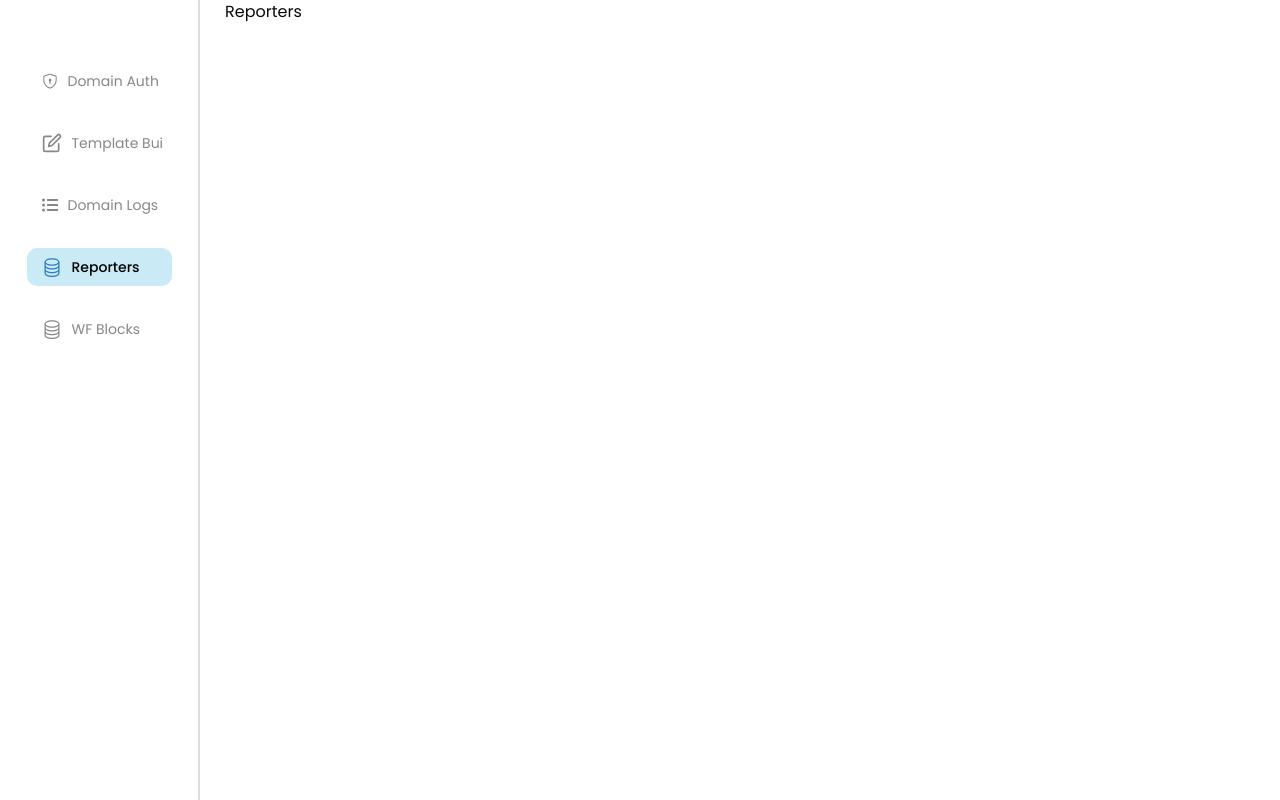
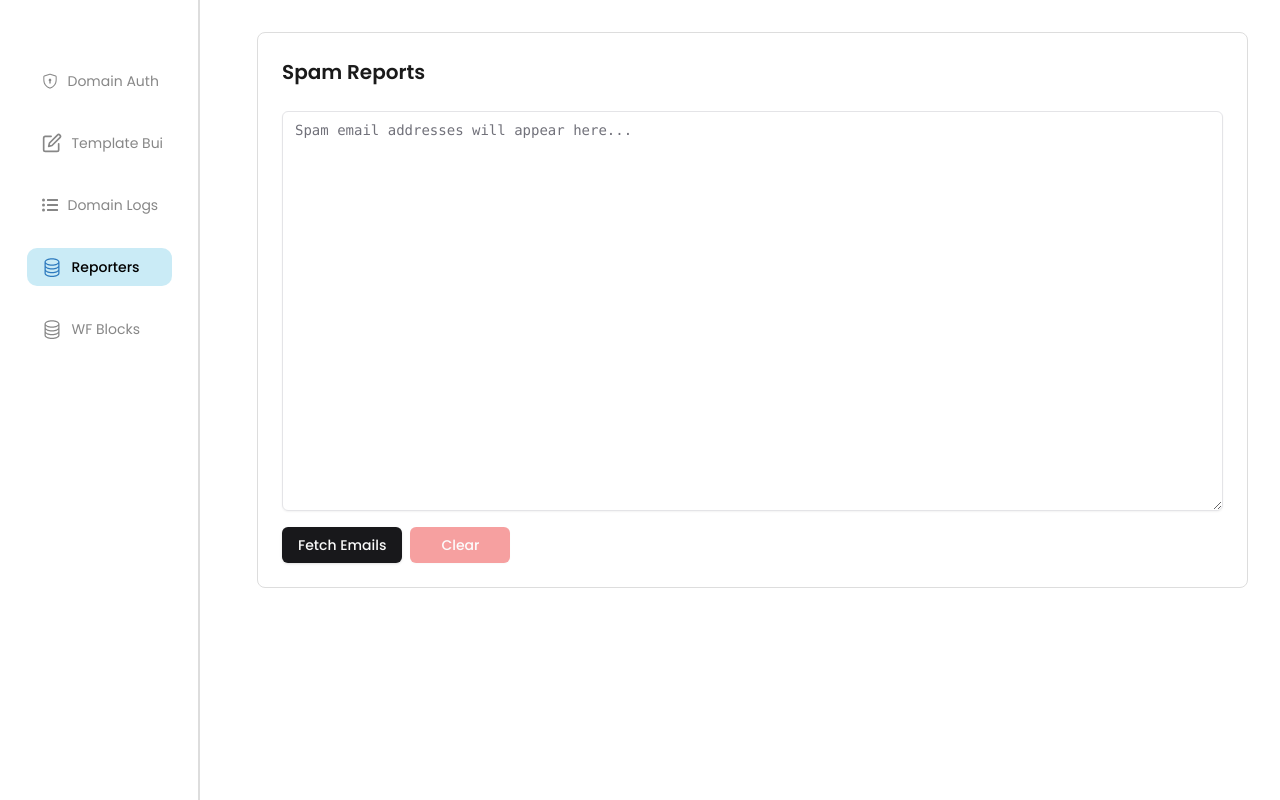
Before and after one commit to malikabdul777/sendgrid_reporting_dashboard, a React (Vite) app: page /spam-reporters in a window 1280 px wide. Built offline with nearby package versions, Linux system fonts and the light colour scheme.

Commit message:
Add Spam report Page

```diff
--- a/package.json
+++ b/package.json
@@ -13,6 +13,7 @@
     "@hookform/resolvers": "^3.3.4",
     "@radix-ui/react-accordion": "^1.2.1",
     "@radix-ui/react-checkbox": "^1.1.2",
+    "@radix-ui/react-dialog": "^1.1.6",
     "@radix-ui/react-icons": "^1.3.0",
     "@radix-ui/react-label": "^2.1.0",
     "@radix-ui/react-popover": "^1.1.2",
--- /dev/null
+++ b/src/components/ui/dialog.jsx
@@ -0,0 +1,95 @@
+"use client"
+
+import * as React from "react"
+import * as DialogPrimitive from "@radix-ui/react-dialog"
+import { cn } from "@/lib/utils"
+import { Cross2Icon } from "@radix-ui/react-icons"
+
+const Dialog = DialogPrimitive.Root
+
+const DialogTrigger = DialogPrimitive.Trigger
+
+const DialogPortal = DialogPrimitive.Portal
+
+const DialogClose = DialogPrimitive.Close
+
+const DialogOverlay = React.forwardRef(({ className, ...props }, ref) => (
+  <DialogPrimitive.Overlay
+    ref={ref}
+    className={cn(
+      "fixed inset-0 z-50 bg-black/80  data-[state=open]:animate-in data-[state=closed]:animate-out data-[state=closed]:fade-out-0 data-[state=open]:fade-in-0",
+      className
+    )}
+    {...props} />
+))
+DialogOverlay.displayName = DialogPrimitive.Overlay.displayName
+
+const DialogContent = React.forwardRef(({ className, children, ...props }, ref) => (
+  <DialogPortal>
+    <DialogOverlay />
+    <DialogPrimitive.Content
+      ref={ref}
+      className={cn(
+        "fixed left-[50%] top-[50%] z-50 grid w-full max-w-lg translate-x-[-50%] translate-y-[-50%] gap-4 border bg-background p-6 shadow-lg duration-200 data-[state=open]:animate-in data-[state=closed]:animate-out data-[state=closed]:fade-out-0 data-[state=open]:fade-in-0 data-[state=closed]:zoom-out-95 data-[state=open]:zoom-in-95 data-[state=closed]:slide-out-to-left-1/2 data-[state=closed]:slide-out-to-top-[48%] data-[state=open]:slide-in-from-left-1/2 data-[state=open]:slide-in-from-top-[48%] sm:rounded-lg",
+        className
+      )}
+      {...props}>
+      {children}
+      <DialogPrimitive.Close
+        className="absolute right-4 top-4 rounded-sm opacity-70 ring-offset-background transition-opacity hover:opacity-100 focus:outline-none focus:ring-2 focus:ring-ring focus:ring-offset-2 disabled:pointer-events-none data-[state=open]:bg-accent data-[state=open]:text-muted-foreground">
+        <Cross2Icon className="h-4 w-4" />
+        <span className="sr-only">Close</span>
+      </DialogPrimitive.Close>
+    </DialogPrimitive.Content>
+  </DialogPortal>
+))
+DialogContent.displayName = DialogPrimitive.Content.displayName
+
+const DialogHeader = ({
+  className,
+  ...props
+}) => (
+  <div
+    className={cn("flex flex-col space-y-1.5 text-center sm:text-left", className)}
+    {...props} />
+)
+DialogHeader.displayName = "DialogHeader"
+
+const DialogFooter = ({
+  className,
+  ...props
+}) => (
+  <div
+    className={cn("flex flex-col-reverse sm:flex-row sm:justify-end sm:space-x-2", className)}
+    {...props} />
+)
+DialogFooter.displayName = "DialogFooter"
+
+const DialogTitle = React.forwardRef(({ className, ...props }, ref) => (
+  <DialogPrimitive.Title
+    ref={ref}
+    className={cn("text-lg font-semibold leading-none tracking-tight", className)}
+    {...props} />
+))
+DialogTitle.displayName = DialogPrimitive.Title.displayName
+
+const DialogDescription = React.forwardRef(({ className, ...props }, ref) => (
+  <DialogPrimitive.Description
+    ref={ref}
+    className={cn("text-sm text-muted-foreground", className)}
+    {...props} />
+))
+DialogDescription.displayName = DialogPrimitive.Description.displayName
+
+export {
+  Dialog,
+  DialogPortal,
+  DialogOverlay,
+  DialogTrigger,
+  DialogClose,
+  DialogContent,
+  DialogHeader,
+  DialogFooter,
+  DialogTitle,
+  DialogDescription,
+}
--- a/src/index.css
+++ b/src/index.css
@@ -155,3 +155,14 @@
     @apply bg-background text-foreground;
   }
 }
+
+
+
+@layer base {
+  * {
+    @apply border-border outline-ring/50;
+  }
+  body {
+    @apply bg-background text-foreground;
+  }
+}
--- a/src/pages/Reporters/Reporters.jsx
+++ b/src/pages/Reporters/Reporters.jsx
@@ -1,16 +1,25 @@
 // React
+import { useState } from "react";
 
 // Thirdparty
+import { toast } from "react-toastify";
+import { ImSpinner8 } from "react-icons/im";
+import { IoCopyOutline } from "react-icons/io5";
 
 // Utils
-
-// APISlices
-
-// Slice
-
-// CustomHooks
+import axios from "@/utils/axiosInstance";
 
 // Components
+import { Button } from "@/components/ui/button";
+import { Textarea } from "@/components/ui/textarea";
+import {
+  Dialog,
+  DialogContent,
+  DialogDescription,
+  DialogFooter,
+  DialogHeader,
+  DialogTitle,
+} from "@/components/ui/dialog";
 
 // Constants
 
@@ -28,7 +37,164 @@
 // Local Interfaces
 
 const Reporters = () => {
-  return <div>Reporters</div>;
+  const [spamEmails, setSpamEmails] = useState("");
+  const [isFetching, setIsFetching] = useState(false);
+  const [isDeleting, setIsDeleting] = useState(false);
+  const [showDeleteConfirm, setShowDeleteConfirm] = useState(false);
+
+  const handleFetchSpamReports = async () => {
+    try {
+      setIsFetching(true);
+      const response = await axios.get("/spam-reports");
+
+      console.log(response.data);
+
+      if (response.data.success && response.data.data.length > 0) {
+        // Extract unique emails and sort them
+        const emails = [
+          ...new Set(response.data.data.map((item) => item.email)),
+        ]
+          .sort()
+          .join("\n");
+
+        setSpamEmails(emails);
+        toast.success(`Found ${response.data.count} spam reports`, {
+          position: "bottom-center",
+        });
+      } else {
+        setSpamEmails("");
+        toast.info("No spam reports found", {
+          position: "bottom-center",
+        });
+      }
+    } catch (error) {
+      console.error("Error fetching spam reports:", error);
+      toast.error("Failed to fetch spam reports", {
+        position: "bottom-center",
+      });
+    } finally {
+      setIsFetching(false);
+    }
+  };
+
+  const handleCopy = async () => {
+    try {
+      await navigator.clipboard.writeText(spamEmails);
+      toast.success("Copied to clipboard!", {
+        position: "bottom-center",
+      });
+    } catch (error) {
+      console.error("Failed to copy:", error);
+      toast.error("Failed to copy to clipboard", {
+        position: "bottom-center",
+      });
+    }
+  };
+
+  const handleClearConfirm = () => {
+    setShowDeleteConfirm(true);
+  };
+
+  const handleDelete = async () => {
+    try {
+      setIsDeleting(true);
+      const response = await axios.delete("/spam-reports");
+
+      if (response.data.success) {
+        setSpamEmails("");
+        toast.success("Successfully cleared all spam reports", {
+          position: "bottom-center",
+        });
+      }
+    } catch (error) {
+      console.error("Error clearing spam reports:", error);
+      toast.error("Failed to clear spam reports", {
+        position: "bottom-center",
+      });
+    } finally {
+      setIsDeleting(false);
+      setShowDeleteConfirm(false);
+    }
+  };
+
+  return (
+    <div className={styles.container}>
+      <div className={styles.wrapper}>
+        <div className="space-y-4">
+          <div className={styles.header}>
+            <div className="flex items-center gap-2">
+              <h3 className={styles.subHeading}>Spam Reports</h3>
+              {isFetching && (
+                <ImSpinner8 className="animate-spin text-blue-500" size={20} />
+              )}
+            </div>
+          </div>
+          <div className="relative">
+            <Textarea
+              value={spamEmails}
+              onChange={(e) => setSpamEmails(e.target.value)}
+              placeholder="Spam email addresses will appear here..."
+              className={`${styles.textarea} font-mono`}
+            />
+            {spamEmails && (
+              <button
+                onClick={handleCopy}
+                className="absolute top-2 right-2 p-2 bg-white rounded-lg shadow-md hover:bg-gray-100 transition-colors"
+                aria-label="Copy to clipboard"
+              >
+                <IoCopyOutline className="w-5 h-5 text-gray-600" />
+              </button>
+            )}
+          </div>
+          <div className="flex items-center gap-2">
+            <Button
+              onClick={handleFetchSpamReports}
+              disabled={isFetching || isDeleting}
+              className={styles.button}
+            >
+              {isFetching ? "Fetching..." : "Fetch Emails"}
+            </Button>
+            <Button
+              variant="destructive"
+              onClick={handleClearConfirm}
+              disabled={!spamEmails || isDeleting}
+              className={styles.button}
+            >
+              {isDeleting ? "Clearing..." : "Clear"}
+            </Button>
+          </div>
+        </div>
+      </div>
+
+      <Dialog open={showDeleteConfirm} onOpenChange={setShowDeleteConfirm}>
+        <DialogContent>
+          <DialogHeader>
+            <DialogTitle>Clear Spam Reports</DialogTitle>
+            <DialogDescription>
+              Are you sure you want to clear all spam reports? This action
+              cannot be undone.
+            </DialogDescription>
+          </DialogHeader>
+          <DialogFooter>
+            <Button
+              variant="outline"
+              onClick={() => setShowDeleteConfirm(false)}
+              disabled={isDeleting}
+            >
+              Cancel
+            </Button>
+            <Button
+              variant="destructive"
+              onClick={handleDelete}
+              disabled={isDeleting}
+            >
+              {isDeleting ? "Clearing..." : "Clear All"}
+            </Button>
+          </DialogFooter>
+        </DialogContent>
+      </Dialog>
+    </div>
+  );
 };
 
 export default Reporters;
--- a/src/pages/Reporters/Reporters.module.css
+++ b/src/pages/Reporters/Reporters.module.css
@@ -0,0 +1,39 @@
+.container {
+  width: 100%;
+  max-width: 1200px;
+  margin: 0;
+  padding: 2rem;
+}
+
+.wrapper {
+  background-color: white;
+  border-radius: 8px;
+  padding: 1.5rem;
+  border: 1px solid var(--lightGrey);
+  /* box-shadow: 0 1px 3px rgba(0, 0, 0, 0.1); */
+}
+
+.header {
+  display: flex;
+  justify-content: space-between;
+  align-items: center;
+  margin-bottom: 1.5rem;
+}
+
+.subHeading {
+  font-size: 1.25rem;
+  font-weight: 600;
+  color: #1a1a1a;
+}
+
+.button {
+  min-width: 100px;
+}
+
+.textarea {
+  min-height: 400px !important;
+  resize: vertical;
+  width: 100%;
+  font-size: 0.875rem;
+  line-height: 1.5;
+}
```
Also changed, not shown: 1 other file (tests, documents, lock files or other folders).
